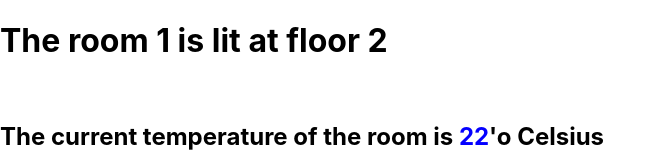
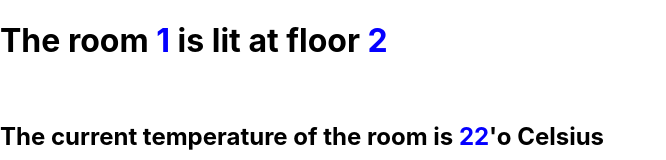
Before and after one commit to billal-ayyoob/base-react-app, a React (Create React App) app: page / in a window 1280 px wide. Shown: the top 160 px of the page, without its empty margins (0-666 px from the left). Built offline with nearby package versions, Linux system fonts and the light colour scheme; no server answers.

Commit message:
Update Brightness component

```diff
--- a/src/Brightness.js
+++ b/src/Brightness.js
@@ -3,7 +3,7 @@ import React from 'react';
 export function Brightness(props) {
     return (
         <div>
-            <h1>The room {props.roomNum} is {props.brightness ? 'lit' : 'dark'} at floor {props.currentFloor}</h1>
+            <h1>The room <span className="temp">{props.roomNum}</span> is {props.brightness ? 'lit' : 'dark'} at floor <span className="temp">{props.currentFloor}</span></h1>
         </div>
     );
 }
```
